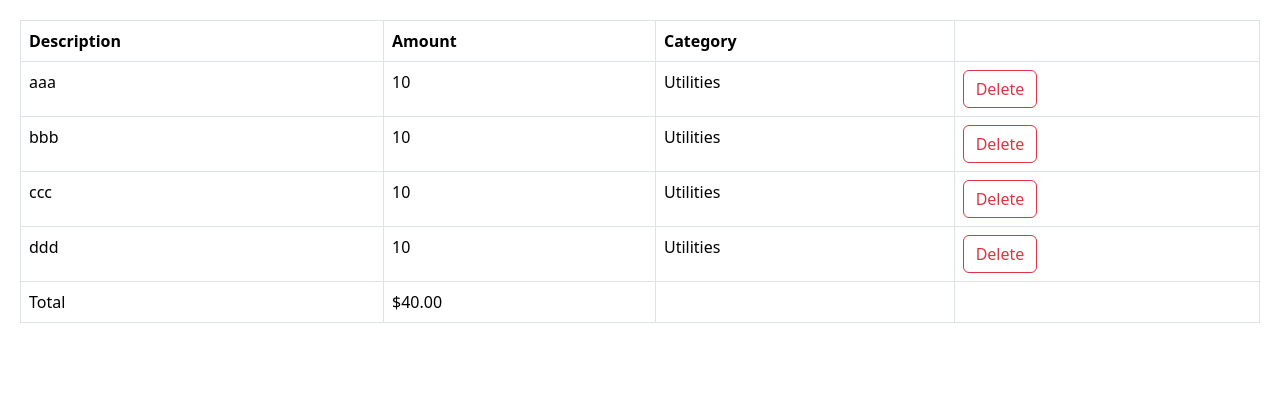
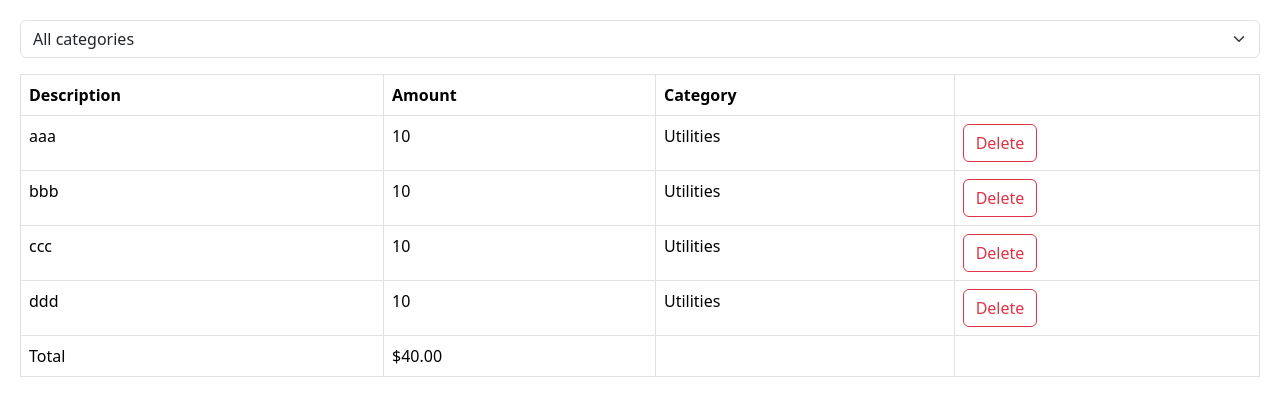
Before and after one commit to Mr-Olivier/re, a React (Vite) app: page / in a window 1280 px wide. Shown: the top 416 px of the page. Built offline with nearby package versions, Linux system fonts and the light colour scheme.

Commit message:
Building ExpenseFilter

```diff
--- a/src/App.tsx
+++ b/src/App.tsx
@@ -3,8 +3,11 @@
 
 import React, { useState } from "react";
 import ExpenseList from "./expense-tracker/components/ExpenseList";
+import ExpenseFilter from "./expense-tracker/components/ExpenseFilter";
 
 function App() {
+  const [selectedCategory, setSelectedCategory] = useState("");
+
   const [expenses, setExpenses] = useState([
     { id: 1, description: "aaa", amount: 10, category: "Utilities" },
     { id: 2, description: "bbb", amount: 10, category: "Utilities" },
@@ -12,10 +15,20 @@
     { id: 4, description: "ddd", amount: 10, category: "Utilities" },
   ]);
 
+  const visibleExpenses = selectedCategory
+    ? expenses.filter((e) => e.category === selectedCategory)
+    : expenses;
+
   return (
     <div>
+      <div className="mb-3">
+        <ExpenseFilter
+          onSelecteCategory={(category) => setSelectedCategory(category)}
+        />
+      </div>
+
       <ExpenseList
-        expenses={expenses}
+        expenses={visibleExpenses}
         onDelete={(id) => setExpenses(expenses.filter((e) => e.id !== id))}
       />
     </div>
--- /dev/null
+++ b/src/expense-tracker/components/ExpenseFilter.tsx
@@ -0,0 +1,21 @@
+import React from "react";
+
+interface Props {
+  onSelecteCategory: (category: string) => void;
+}
+
+const ExpenseFilter = ({ onSelecteCategory }: Props) => {
+  return (
+    <select
+      className="form-select"
+      onChange={(event) => onSelecteCategory(event.target.value)}
+    >
+      <option value="">All categories</option>
+      <option value="Groceries">Groceries</option>
+      <option value="Utilities">Utilities</option>
+      <option value="Entertainment">Entertainment</option>
+    </select>
+  );
+};
+
+export default ExpenseFilter;
```
